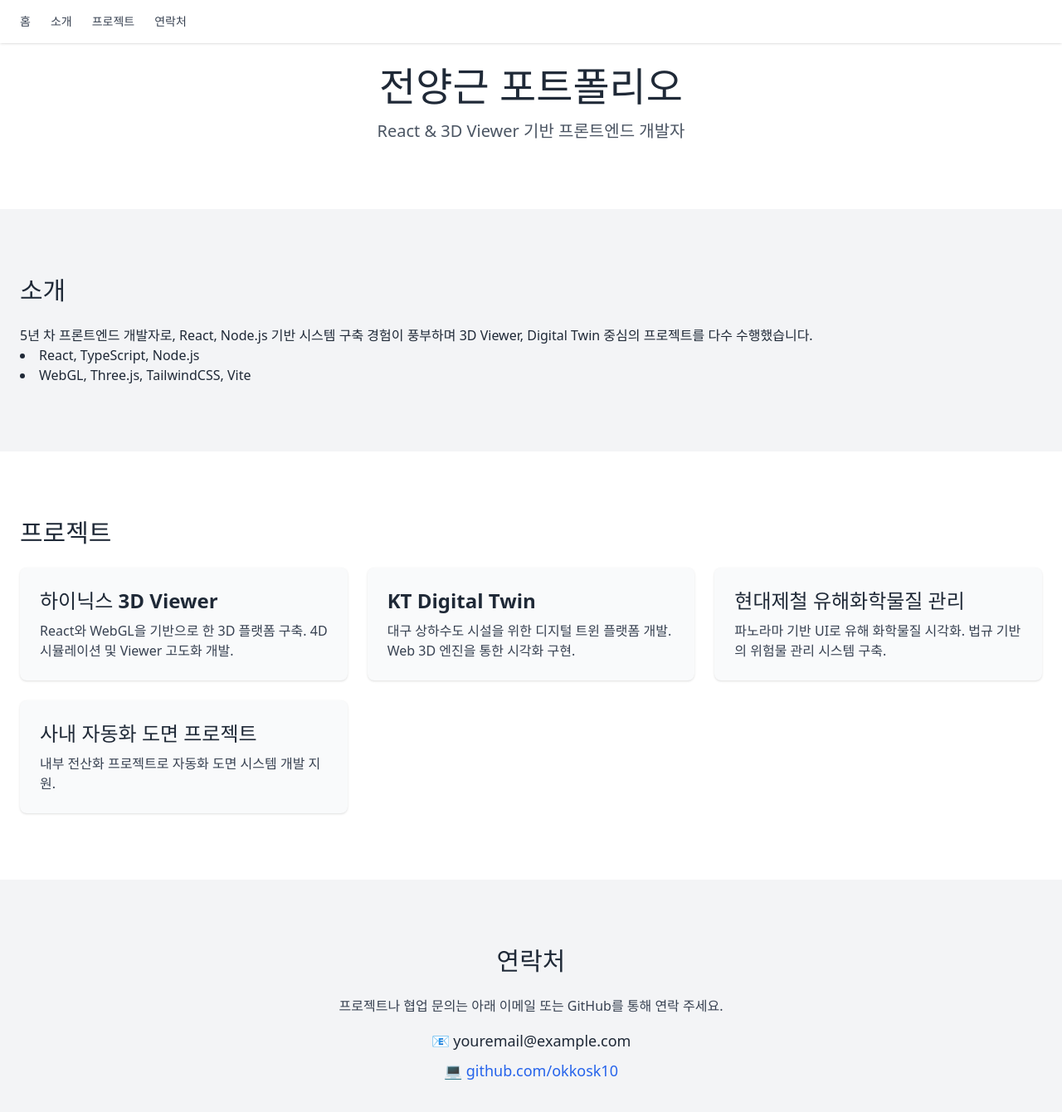
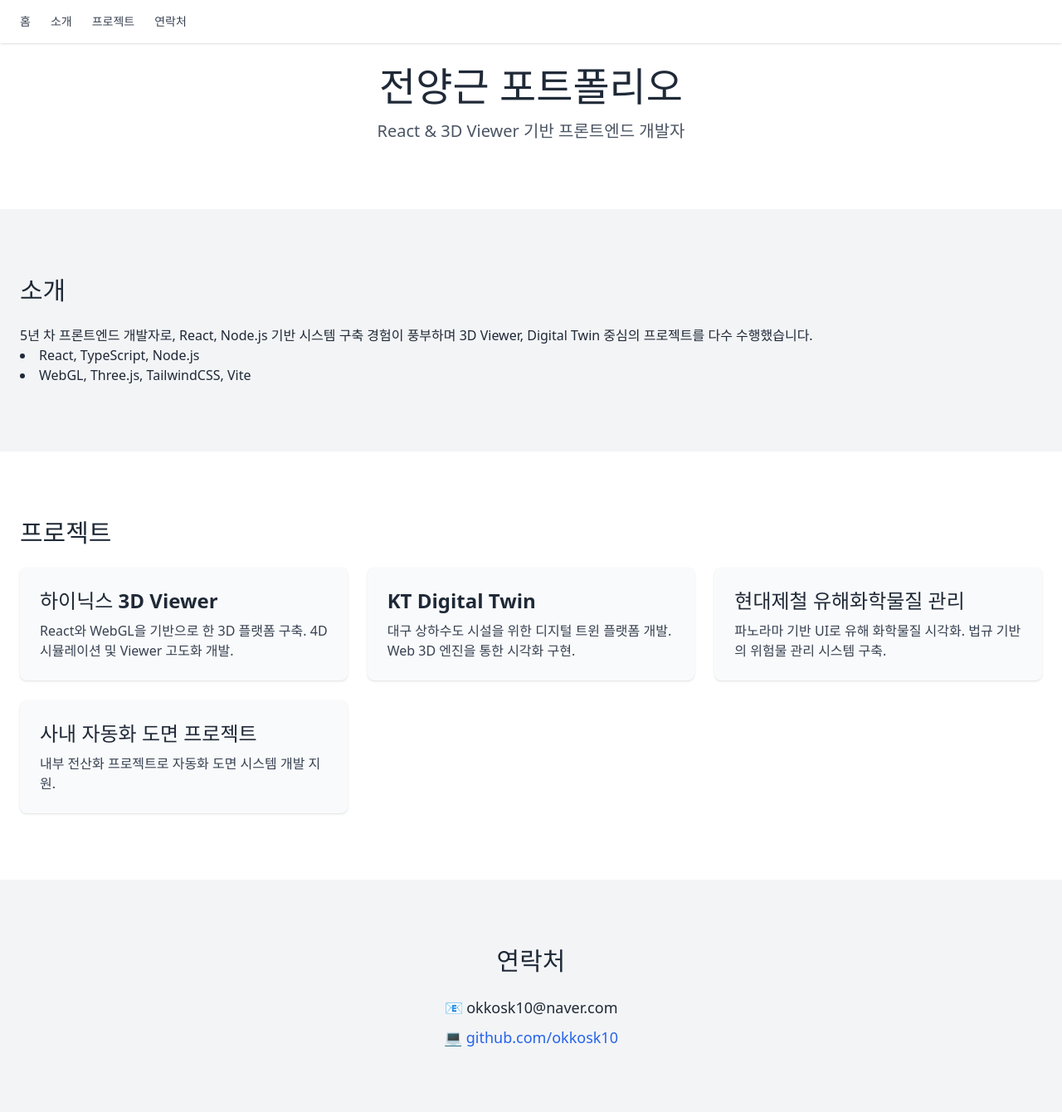
Before and after one commit to okkosk10/portfolio, a React (Vite) app: page / in a window 1280 px wide. Shown: the top 1340 px of the page at 83% size. Built offline with nearby package versions, Linux system fonts and the light colour scheme.

Commit message:
주석 추가 및 기본 레이아웃 설정

```diff
--- a/src/App.jsx
+++ b/src/App.jsx
@@ -1,16 +1,23 @@
 // App.jsx
+
+// 각 섹션과 네비게이션 바 컴포넌트를 임포트합니다.
 import Navbar from "./components/Navbar";
 import Home from "./sections/Home";
 import About from "./sections/About";
 import Projects from "./sections/Projects";
 import Contact from "./sections/Contact";
+// 전역 스타일을 적용하기 위해 CSS 파일을 임포트합니다.
 import "./index.css";
 
+// App 컴포넌트는 전체 페이지의 구조를 정의합니다.
 export default function App() {
   return (
-    <div>
+    // Tailwind CSS의 sans-serif 폰트를 적용합니다.
+    <div className="font-sans">
+      {/* 고정된 네비게이션 바를 렌더링합니다. */}
       <Navbar />
       <main>
+        {/* 각 섹션 컴포넌트를 순서대로 렌더링합니다. */}
         <Home />
         <About />
         <Projects />
--- a/src/components/Navbar.jsx
+++ b/src/components/Navbar.jsx
@@ -1,7 +1,13 @@
+// components/Navbar.jsx
+
+// 네비게이션 바 컴포넌트를 정의합니다.
 export default function Navbar() {
   return (
-    <nav className="fixed top-0 w-full bg-white shadow z-50">
+    // 상단에 고정된 네비게이션 바를 생성합니다.
+    <nav className="fixed top-0 w-full bg-white shadow z-50 animate-fade-in-down">
+      {/* 최대 너비를 설정하고 중앙 정렬된 컨테이너를 생성합니다. */}
       <div className="w-full max-w-screen-2xl mx-auto px-6 py-4 flex gap-6 text-sm font-medium text-gray-700">
+        {/* 각 섹션으로 스크롤 이동할 수 있는 링크를 생성합니다. */}
         <a href="#home" className="hover:text-blue-500">홈</a>
         <a href="#about" className="hover:text-blue-500">소개</a>
         <a href="#projects" className="hover:text-blue-500">프로젝트</a>
--- a/src/sections/Contact.jsx
+++ b/src/sections/Contact.jsx
@@ -1,15 +1,18 @@
 // sections/Contact.jsx
 
+// Contact 컴포넌트: 연락처 정보를 제공하는 섹션을 렌더링합니다.
 import styles from "../styles/Contact.module.css";
 
 export default function Contact() {
   return (
+    // 연락처 섹션의 컨테이너로, 모듈화된 CSS 클래스를 적용합니다.
     <section id="contact" className={styles.contactSection}>
       <div className={styles.contactContainer}>
+        {/* 섹션 타이틀 */}
         <h2 className={styles.sectionTitle}>연락처</h2>
-        <p className="text-gray-700 mb-4">프로젝트나 협업 문의는 아래 이메일 또는 GitHub를 통해 연락 주세요.</p>
+        {/* 이메일 및 GitHub 링크 */}
         <div className="text-lg space-y-2 text-gray-800">
-          <p>📧 youremail@example.com</p>
+          <p>📧 okkosk10@naver.com</p>
           <p>
             💻 <a href="https://github.com/okkosk10" target="_blank" rel="noopener noreferrer" className="text-blue-600 hover:underline">github.com/okkosk10</a>
           </p>
--- a/src/sections/Home.jsx
+++ b/src/sections/Home.jsx
@@ -1,12 +1,18 @@
 // sections/Home.jsx
 
+// 해당 섹션의 스타일을 임포트합니다.
 import styles from "../styles/Home.module.css";
 
+// 홈 섹션 컴포넌트를 정의합니다.
 export default function Home() {
   return (
+    // 홈 섹션의 ID와 스타일을 적용합니다.
     <section id="home" className={styles.homeSection}>
+      {/* 컨테이너 스타일을 적용합니다. */}
       <div className={styles.homeContainer}>
+        {/* 포트폴리오 제목을 표시합니다. */}
         <h1 className={styles.title}>전양근 포트폴리오</h1>
+        {/* 부제목을 표시합니다. */}
         <p className={styles.subtitle}>React & 3D Viewer 기반 프론트엔드 개발자</p>
       </div>
     </section>
```
Also changed, not shown: src/sections/About.jsx (+7 -0 lines), src/sections/Projects.jsx (+7 -0 lines).
